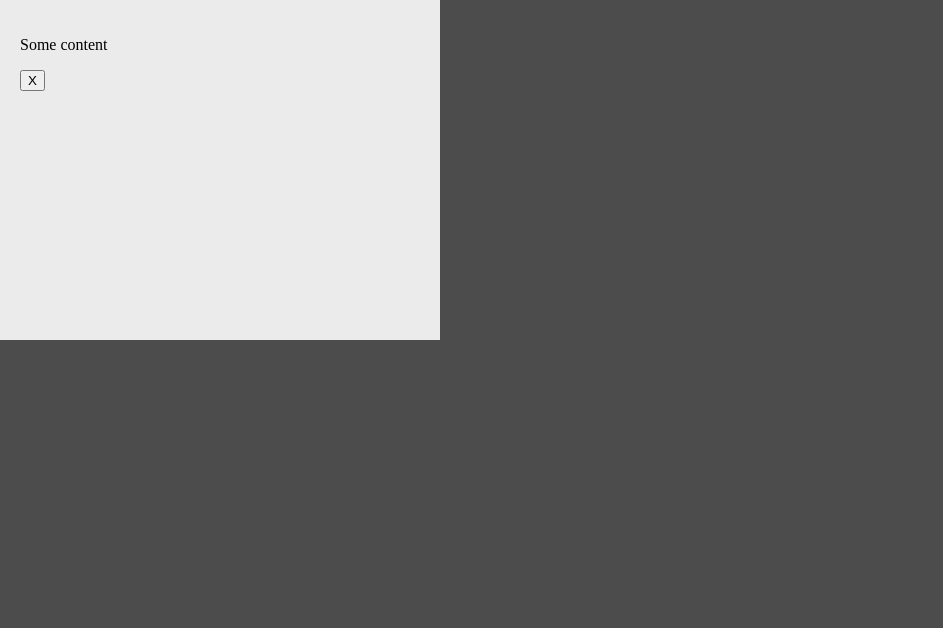
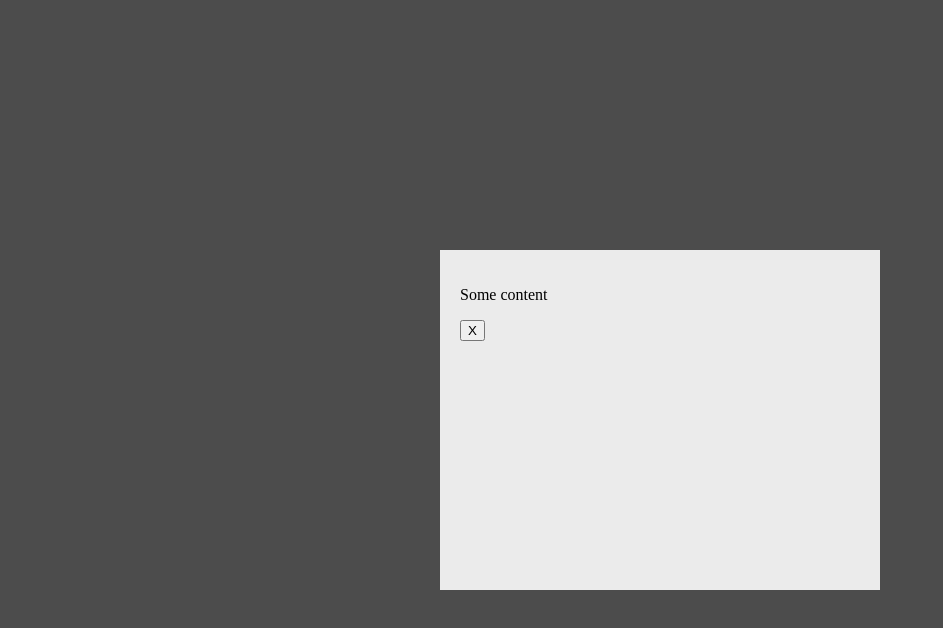
Before and after one commit to alphaura/Pop-up_Exercise, a plain HTML site: page index.html in a window 1280 px wide. Shown: the whole page, without its empty margins (0-943 px from the left). Drawn offline with Linux system fonts and the light colour scheme.

Commit message:
Update style.css

```diff
--- a/style.css
+++ b/style.css
@@ -21,4 +21,8 @@
     background-color: rgb(235, 235, 235);
     width: 400px;
     height: 300px;
+    left: 50%;
+    top: 50%;
+    margin-left: -200px;
+    margin-top: -150px;
 }
```
